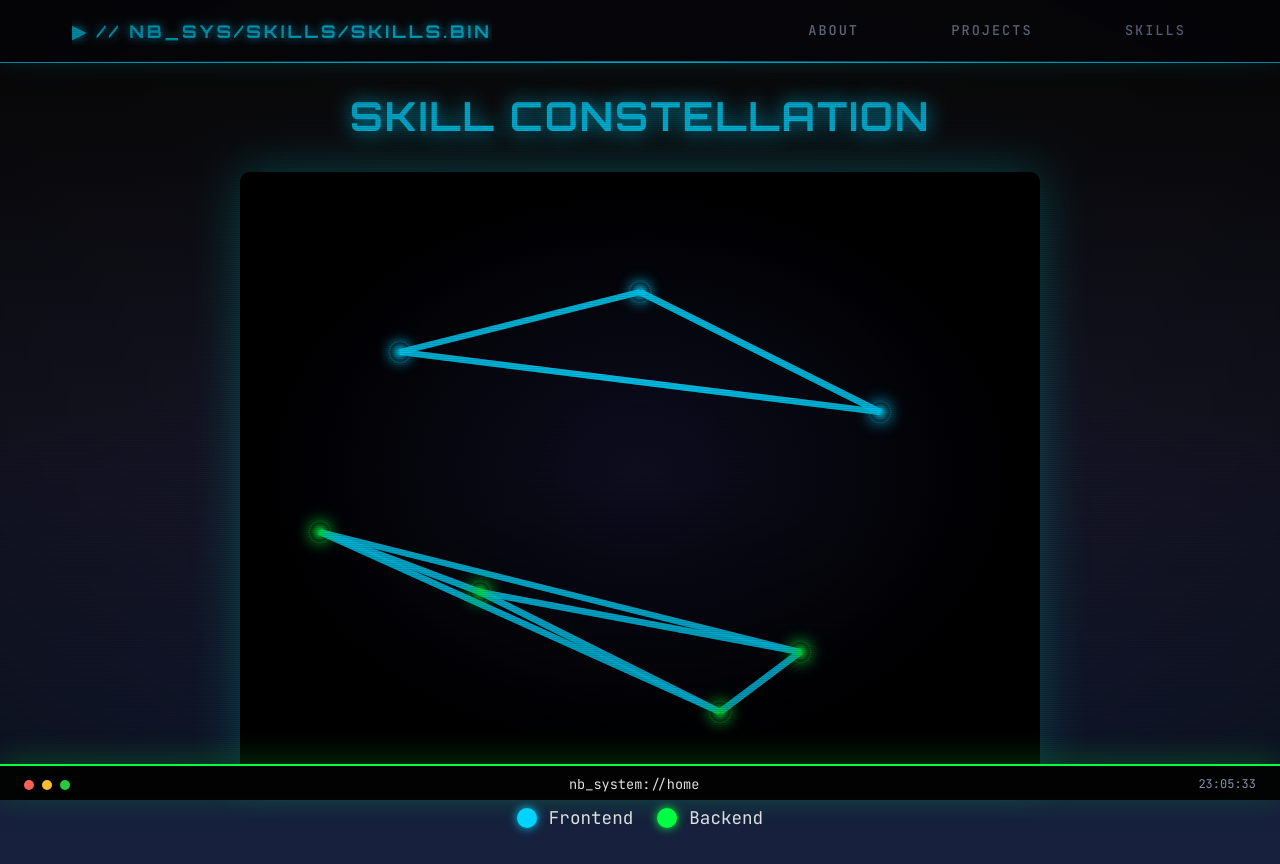
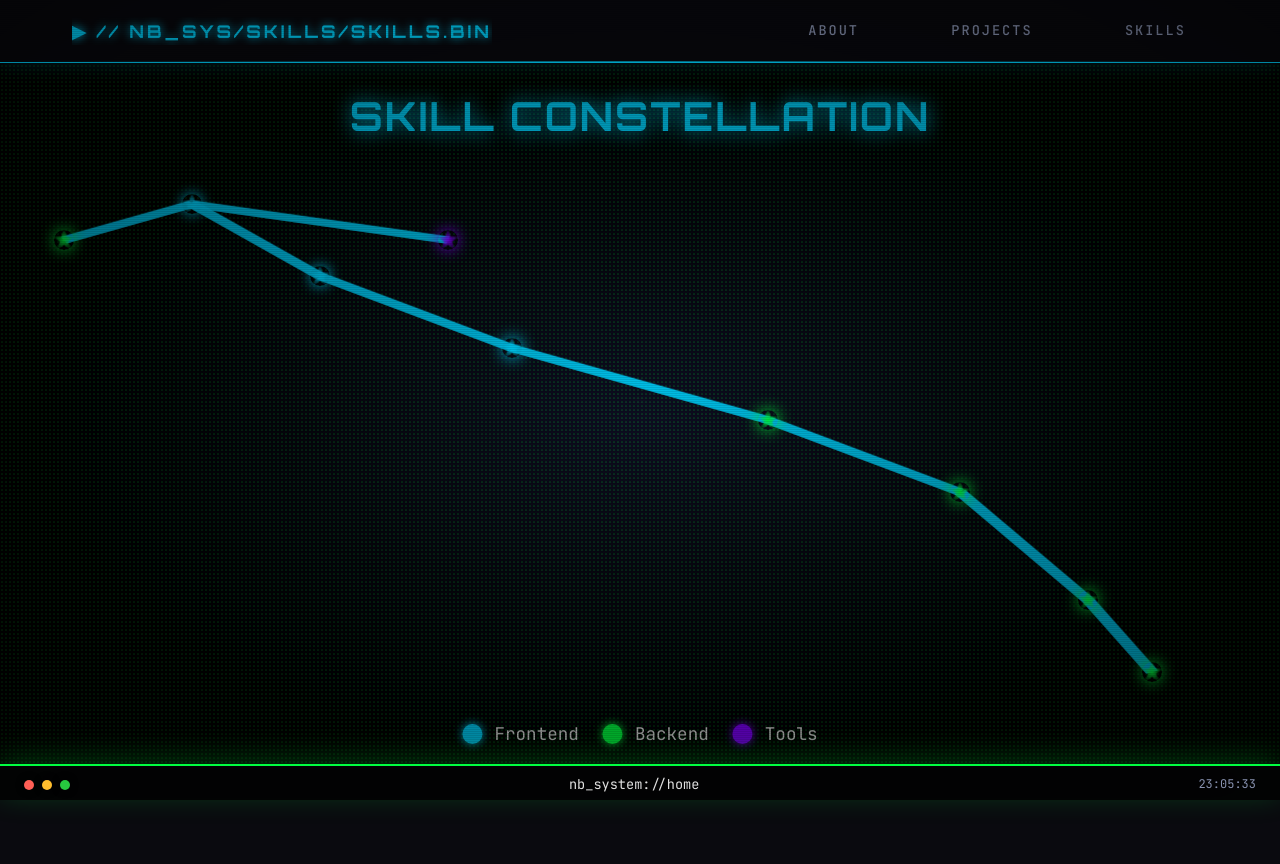
Before and after one commit to NicoButter/portfolio_2026, an Angular app: page /skills in a window 1280 px wide. After the commit the page ends 800 px from the top, so only its background shows below. Built offline with nearby package versions, Linux system fonts and the light colour scheme.

Commit message:
feat: add 'Tools' category to skills legend and update skill positions for better layout

```diff
--- a/src/app/features/skills/skills.html
+++ b/src/app/features/skills/skills.html
@@ -35,5 +35,8 @@
     <div class="legend-item">
       <span class="legend-color backend"></span> Backend
     </div>
+    <div class="legend-item">
+      <span class="legend-color tools"></span> Tools
+    </div>
   </div>
 </section>
--- a/src/app/features/skills/skills.scss
+++ b/src/app/features/skills/skills.scss
@@ -1,14 +1,33 @@
 .skills-constellation {
-  min-height: 100vh;
-  padding: var(--spacing-lg);
+  width: 100vw;
+  height: 90vh;
   display: flex;
   flex-direction: column;
-  align-items: center;
+  position: relative;
   background: linear-gradient(180deg, #0c0c0c 0%, #1a1a2e 50%, #16213e 100%);
   color: var(--text);
+  overflow: hidden;
+}
+
+/* CRT Vignette on entire constellation */
+.skills-constellation::after {
+  content: '';
+  position: fixed;
+  top: 0;
+  left: 0;
+  right: 0;
+  bottom: 0;
+  background: radial-gradient(ellipse at center, transparent 0%, rgba(0, 0, 0, 0.25) 100%);
+  pointer-events: none;
+  z-index: 10;
 }
 
 .constellation-title {
+  position: absolute;
+  top: var(--spacing-lg);
+  left: 50%;
+  transform: translateX(-50%);
+  z-index: 10;
   font-size: 2.5rem;
   color: var(--neon-cyan);
   text-shadow: 0 0 20px var(--neon-cyan);
@@ -17,14 +36,48 @@
 }
 
 .night-sky {
+  flex: 1;
+  width: 100%;
+  height: 100%;
   position: relative;
-  width: 100%;
-  max-width: 800px;
-  height: 600px;
   background: radial-gradient(ellipse at center, #0f0f23 0%, #000000 70%);
-  border-radius: 10px;
+  border-radius: 0;
   overflow: hidden;
-  box-shadow: 0 0 50px rgba(0, 255, 255, 0.3);
+  box-shadow: none;
+}
+
+/* CRT Pixel Grid Effect */
+.night-sky::before {
+  content: '';
+  position: absolute;
+  top: 0;
+  left: 0;
+  right: 0;
+  bottom: 0;
+  background-image:
+    radial-gradient(circle, rgba(0, 255, 65, 0.15) 1px, transparent 1px);
+  background-size: 4px 4px;
+  background-position: 0 0;
+  pointer-events: none;
+  z-index: 1;
+}
+
+/* CRT Scanline Sweep Effect */
+.night-sky::after {
+  content: '';
+  position: absolute;
+  top: 0;
+  left: 0;
+  right: 0;
+  bottom: 0;
+  background: linear-gradient(
+    transparent 50%,
+    rgba(0, 255, 65, 0.03) 50%
+  );
+  background-size: 100% 4px;
+  animation: scanline 0.1s linear infinite;
+  pointer-events: none;
+  z-index: 2;
 }
 
 .connections {
@@ -55,7 +108,7 @@
   height: 20px;
   border-radius: 50%;
   cursor: pointer;
-  z-index: 2;
+  z-index: 3;
   transition: transform 0.3s ease;
 
   &:hover {
@@ -65,7 +118,8 @@
   .star-glow {
     width: 100%;
     height: 100%;
-    border-radius: 50%;
+    border-radius: 0;
+    clip-path: polygon(50% 0%, 61% 35%, 98% 35%, 68% 57%, 79% 91%, 50% 70%, 21% 91%, 32% 57%, 2% 35%, 39% 35%);
     animation: twinkle 2s ease-in-out infinite;
   }
 
@@ -108,9 +162,13 @@
 }
 
 .legend {
+  position: absolute;
+  bottom: var(--spacing-lg);
+  left: 50%;
+  transform: translateX(-50%);
+  z-index: 10;
   display: flex;
   gap: var(--spacing-md);
-  margin-top: var(--spacing-lg);
 }
 
 .legend-item {
@@ -141,3 +199,8 @@
     box-shadow: 0 0 10px var(--neon-purple);
   }
 }
+
+@keyframes scanline {
+  0% { transform: translateY(-100%); }
+  100% { transform: translateY(100%); }
+}
--- a/src/app/features/skills/skills.ts
+++ b/src/app/features/skills/skills.ts
@@ -17,13 +17,15 @@ interface Skill {
 })
 export class Skills implements OnInit {
   skills = signal<Skill[]>([
-    { name: 'TypeScript', level: 65, category: 'Frontend', x: 20, y: 30, connections: [1, 2] },
-    { name: 'JavaScript', level: 65, category: 'Frontend', x: 50, y: 20, connections: [0, 2] },
-    { name: 'Angular', level: 80, category: 'Frontend', x: 80, y: 40, connections: [0, 1] },
-    { name: 'Java', level: 80, category: 'Backend', x: 30, y: 70, connections: [4, 5, 6] },
-    { name: 'Python', level: 80, category: 'Backend', x: 70, y: 80, connections: [3, 5, 6] },
-    { name: 'Spring', level: 80, category: 'Backend', x: 10, y: 60, connections: [3, 4, 6] },
-    { name: 'Django', level: 80, category: 'Backend', x: 60, y: 90, connections: [3, 4, 5] },
+    { name: 'TypeScript', level: 65, category: 'Frontend', x: 15, y: 20, connections: [1, 7, 8] }, // Cabeza
+    { name: 'JavaScript', level: 65, category: 'Frontend', x: 25, y: 30, connections: [0, 2] }, // Parte superior del cuerpo
+    { name: 'Angular', level: 80, category: 'Frontend', x: 40, y: 40, connections: [1, 3] }, // Medio del cuerpo
+    { name: 'Java', level: 80, category: 'Backend', x: 60, y: 50, connections: [2, 4] }, // Curva
+    { name: 'Python', level: 80, category: 'Backend', x: 75, y: 60, connections: [3, 5] }, // Cola recta
+    { name: 'Spring', level: 80, category: 'Backend', x: 85, y: 75, connections: [4, 6] }, // Gancho
+    { name: 'Django', level: 80, category: 'Backend', x: 90, y: 85, connections: [5] }, // Punta de la cola
+    { name: 'SQL', level: 80, category: 'Backend', x: 5, y: 25, connections: [0] }, // Pinza izquierda
+    { name: 'Linux', level: 75, category: 'Tools', x: 35, y: 25, connections: [0] }, // Pinza derecha
   ]);
 
   commandExecuted = signal(false);
```
